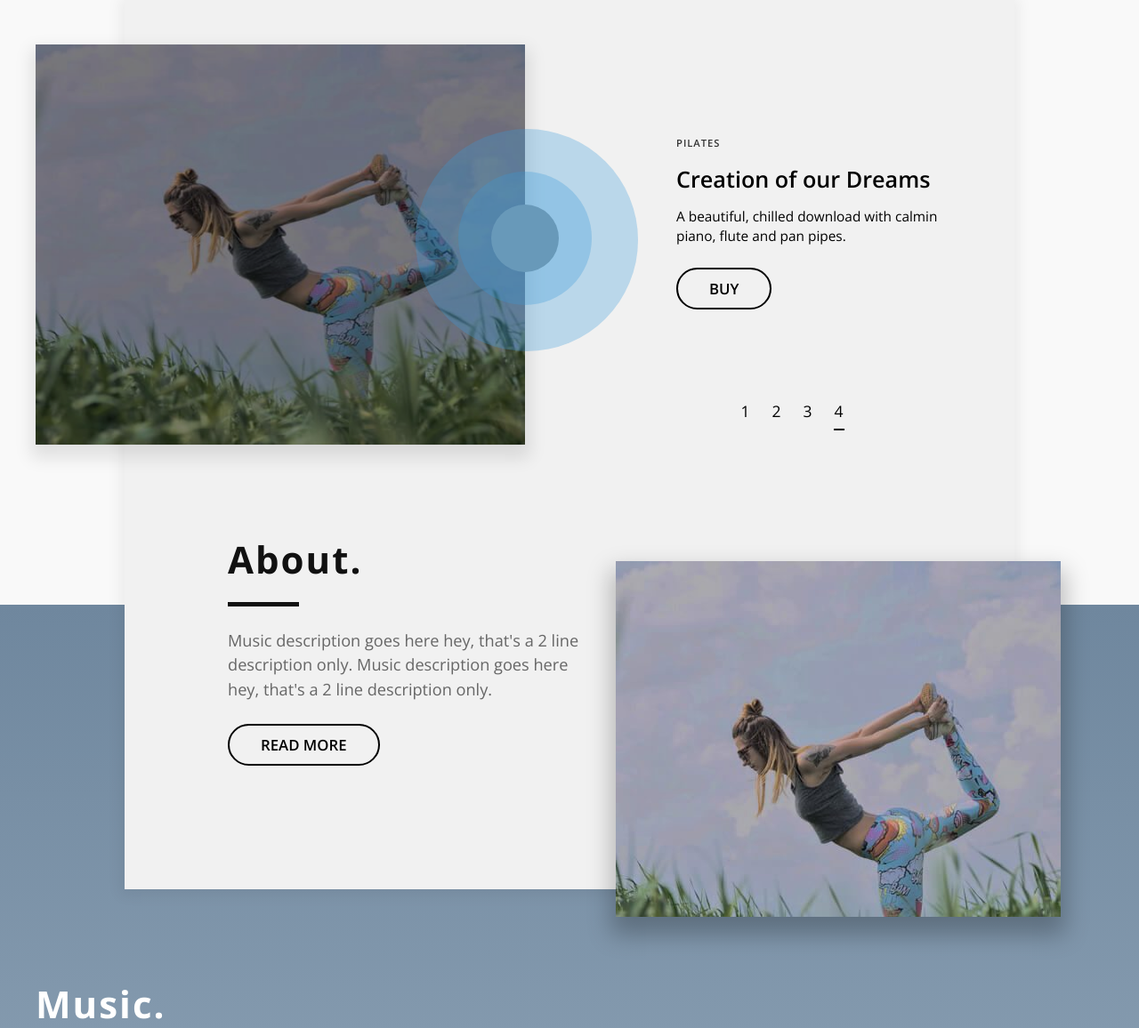
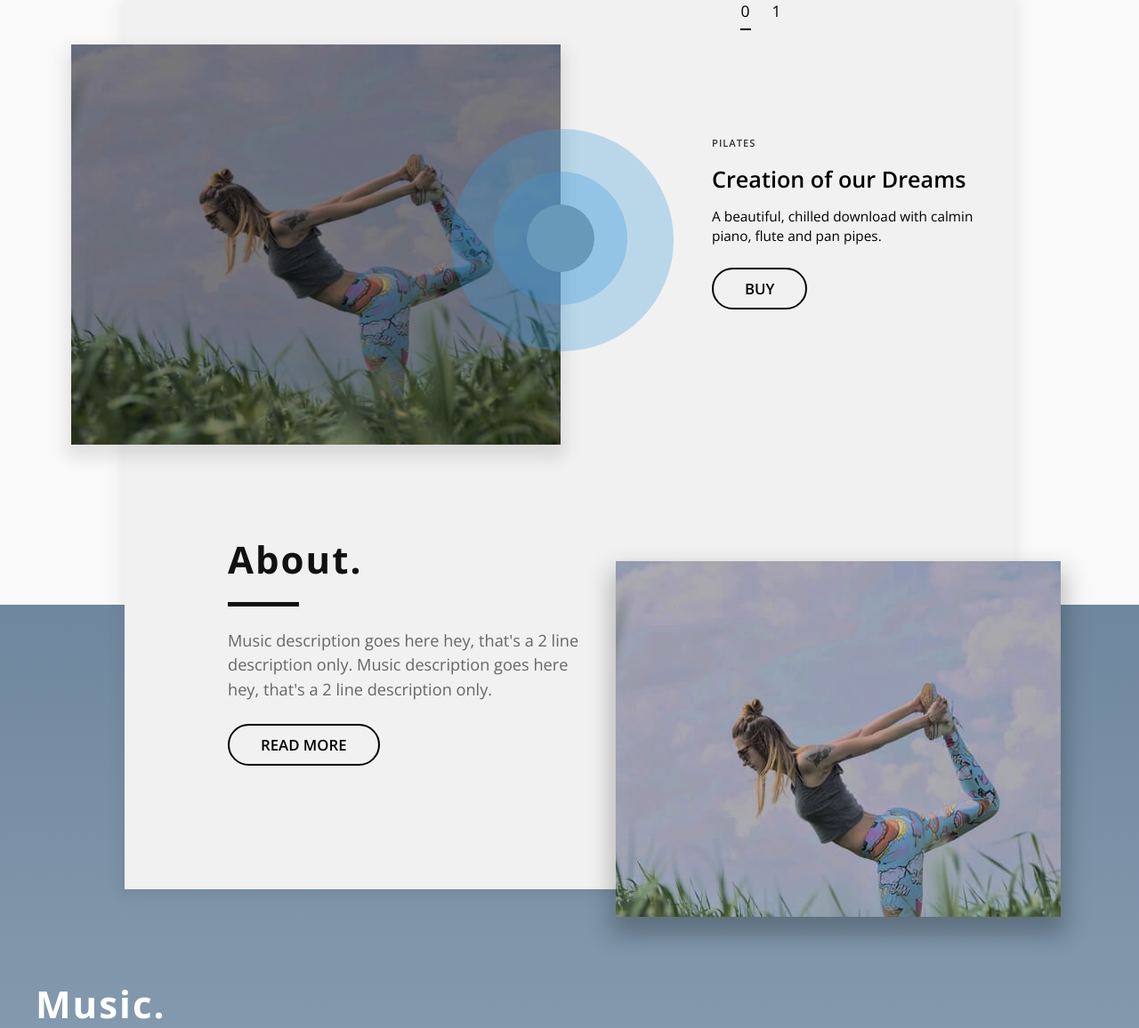
Before and after one commit to knick0969/musicforpilates, a PHP site: page / in a window 1280 px wide. Shown: the part 100-1256 px from the top of the page at 89% size. Run offline with PHP 8.4, Linux system fonts and the light colour scheme; some libraries are stand-ins or nearby versions.

Commit message:
applying fixes to main slider on homepage

```diff
--- a/css/main.css
+++ b/css/main.css
@@ -539,7 +539,33 @@ body {
   height: 600px;
   width: 100%;
   position: relative;
+  -webkit-transition: all 0.3s ease-in-out;
+  -moz-transition: all 0.3s ease-in-out;
+  -o-transition: all 0.3s ease-in-out;
+  transition: all 0.3s ease-in-out;
   margin: 0 auto;
+}
+.mainSection .featured .showing {
+  left: 40px;
+  -webkit-transition: all 0.3s ease-in-out;
+  -moz-transition: all 0.3s ease-in-out;
+  -o-transition: all 0.3s ease-in-out;
+  transition: all 0.3s ease-in-out;
+  -webkit-opacity: 1 !important;
+  -khtml-opacity: 1 !important;
+  -moz-opacity: 1 !important;
+  opacity: 1 !important;
+  -ms-filter: progid:DXImageTransform.Microsoft.Alpha(opacity=100) !important;
+  filter: alpha(opacity=100) !important;
+}
+.mainSection .featured .featuredTrack {
+  -webkit-opacity: 0;
+  -khtml-opacity: 0;
+  -moz-opacity: 0;
+  opacity: 0;
+  -ms-filter: progid:DXImageTransform.Microsoft.Alpha(opacity=0);
+  filter: alpha(opacity=0);
+  position: absolute;
 }
 .mainSection .featured .featuredTrack:after {
   content: " ";
--- a/index.php
+++ b/index.php
@@ -4,6 +4,7 @@
 	<meta charset="UTF-8">
 	<title>Music For Pilates | Royalty Free Music for Pilates</title>
 	<?php include('includes/head.php'); ?>
+	<script src="js/home.js" type="text/javascript"></script>
 </head>
 <body>
 
@@ -11,7 +12,19 @@
 
 	<section class="mainSection">
 		<article class="featured container">
-			<div class="featuredTrack">
+			<div class="featuredTrack" id="slide0">
+				<div class="trackImage">
+					<img src="assets/img/pilates1.jpg">
+					<div class="playBtn"></div>
+				</div>
+				<div class="trackInfo">
+					<span class="trackTag">PILATES</span>
+					<h1 class="trackTitle">Creation of our Dreams</h1>
+					<p class="trackDescription">A beautiful, chilled download with calmin piano, flute and pan pipes.</p>
+					<a href="#" class="cta blackCta">Buy</a>
+				</div>
+			</div>
+			<div class="featuredTrack" id="slide1">
 				<div class="trackImage">
 					<img src="assets/img/pilates1.jpg">
 					<div class="playBtn"></div>
@@ -24,10 +37,7 @@
 				</div>
 			</div>
 			<ul class="bullets">
-				<li class="bullet">1</li>
-				<li class="bullet">2</li>
-				<li class="bullet">3</li>
-				<li class="bullet active">4</li>
+
 			</ul>
 		</article>
 		<article class="about container">
--- /dev/null
+++ b/js/home.js
@@ -0,0 +1,85 @@
+$(document).ready(function(){
+
+  function mainSlider() {
+        var numSliders;
+        var currentSlider = 0;
+        var interval;
+        var slideWidth;
+        var numBullets = $('.featuredTrack').length;
+        console.log(numBullets);
+        //$('#slider0').css('opacity', 1);
+
+        $(document).ready(function() {
+            numSliders = parseInt($('.featuredTrack').html());
+            generateBullets();
+            $('#slide0').css('opacity', '1');
+            $('#slide0').addClass("showing");
+            slideWidth = $('#slide0').width();
+
+        });
+
+        function nextSlider() {
+            specificSlider((currentSlider + 1) % numSliders);
+        }
+
+        interval = window.setInterval(nextSlider, 7000);
+
+        //arrow, bullet and autoplay functions
+
+
+        function generateBullets() {
+            var bullet = $('.mainSection .featured .bullets');
+
+            for (var i = 0; i < numBullets; i++) {
+                bullet.append('<li class="bullet" id="' + i + '"> ' + i + '</li>');
+            }
+
+            $('.bullets #0').addClass("active");
+        }
+
+
+
+        //call bullet functions
+        $('body').on('click','.bullet' ,function() {
+
+            var $id = $(this).attr("id");
+
+            specificSlider($id);
+        });
+
+
+        function specificSlider(sliderNumber) {
+            window.clearInterval(interval);
+
+            // move the next slider on deck
+            $('#slider' + sliderNumber).css('left', $('#top-slide').css('width'));
+            $('#slider' + sliderNumber).css('top', '0px');
+
+            // move old slide off,
+            $('#slide' + currentSlider).animate({
+                left: '-20px',
+                opacity: 0
+            }, 500, null);
+            $('#slide' + currentSlider).removeClass("showing");
+            $('.bullets #' + currentSlider).removeClass("active");
+
+            // new slide on
+            $('#slide' + sliderNumber).animate({
+                left: '0px',
+                top: '0px',
+                opacity: 1
+            }, 200, null);
+            $('#slide' + sliderNumber).addClass("showing");
+            $('.bullets #' + sliderNumber).addClass("active");
+
+            currentSlider = sliderNumber;
+
+            interval = window.setInterval(nextSlider, 7000);
+        }
+    }
+
+    //initalise slider
+    mainSlider();
+
+
+});
--- a/less/main.less
+++ b/less/main.less
@@ -213,9 +213,17 @@ body{
 	.featured{
 		.dim(100%, 600px);
 		.relative();
+		.transition(.3s);
 		margin: 0 auto;
+		.showing{
+			left: 40px;
+			.transition(.3s);
+			.opacity(1) !important;
+		}
 		.featuredTrack{
 			.clr();
+			.opacity(0);
+			.absolute();
 			.trackImage{
 				.dim(550px, 450px);
 				.relative();
```
Also changed, not shown: includes/head.php (line endings or trailing spaces).
